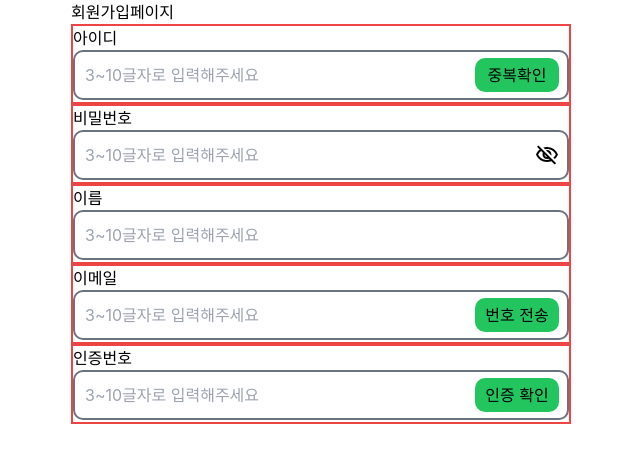
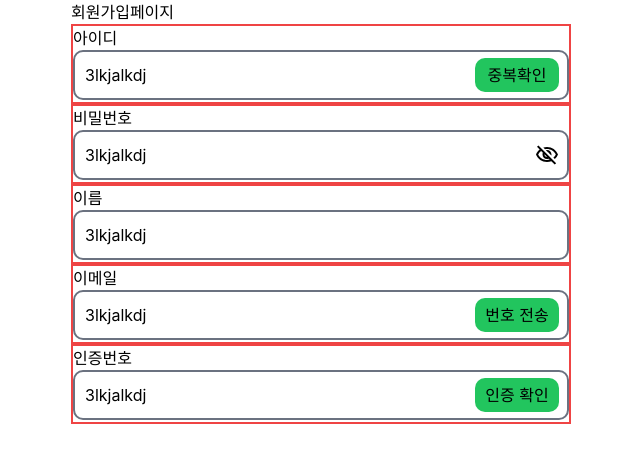
Before and after one commit to Stageus/CalenDuck-homepage, a React (Create React App) app: page /signup in a window 1280 px wide. Shown: the top 462 px of the page, without its empty margins (129-769 px from the left). Built offline with nearby package versions, Linux system fonts and the light colour scheme.

Commit message:
feat: add input validation utility

```diff
--- a/src/pages/SignUpPage.tsx
+++ b/src/pages/SignUpPage.tsx
@@ -5,25 +5,41 @@ const SignUpPage = () => {
   return (
     <>
       <h1>회원가입페이지</h1>
+
       <InputItem
         label="아이디"
         type="text"
         placeholder="3~10글자로 입력해주세요"
         extraBtn="중복확인"
+        inputValue="3lkjalkdj"
       />
-      <InputItem label="비밀번호" type="pw" placeholder="3~10글자로 입력해주세요" extraBtn="" />
-      <InputItem label="이름" type="text" placeholder="3~10글자로 입력해주세요" extraBtn="" />
+      <InputItem
+        label="비밀번호"
+        type="pw"
+        placeholder="3~10글자로 입력해주세요"
+        extraBtn=""
+        inputValue="3lkjalkdj"
+      />
+      <InputItem
+        label="이름"
+        type="text"
+        placeholder="3~10글자로 입력해주세요"
+        extraBtn=""
+        inputValue="3lkjalkdj"
+      />
       <InputItem
         label="이메일"
         type="email"
         placeholder="3~10글자로 입력해주세요"
         extraBtn="번호 전송"
+        inputValue="3lkjalkdj"
       />
       <InputItem
         label="인증번호"
         type="text"
         placeholder="3~10글자로 입력해주세요"
         extraBtn="인증 확인"
+        inputValue="3lkjalkdj"
       />
     </>
   );
--- a/src/shared/components/InputItem.tsx
+++ b/src/shared/components/InputItem.tsx
@@ -7,10 +7,17 @@ interface InputItemProps {
   label: string;
   type: string;
   placeholder: string;
+  inputValue: string;
   extraBtn: string;
 }
 
-const InputItem: React.FC<InputItemProps> = ({ label, type, placeholder, extraBtn }) => {
+const InputItem: React.FC<InputItemProps> = ({
+  label,
+  type,
+  placeholder,
+  inputValue,
+  extraBtn,
+}) => {
   const [toggle, setToggle] = useState(false);
   const clickToggleEvent = () => {
     setToggle(!toggle);
@@ -23,6 +30,7 @@ const InputItem: React.FC<InputItemProps> = ({ label, type, placeholder, extraBt
           className="w-[100%] h-[50px] relative border-solid border-2 border-gray-500 rounded-[10px] p-[10px]"
           type={type}
           placeholder={placeholder}
+          value={inputValue}
         />
         {type === "pw" && (
           <button className="absolute top-[13px] right-[10px]" onClick={clickToggleEvent}>
--- /dev/null
+++ b/src/shared/utils/ValidationUtil.tsx
@@ -0,0 +1,26 @@
+export const idValueValidation = (value: string) => {
+  const regex = /^[a-zA-Z0-9]{4,20}$/;
+  if (!regex.test(value)) {
+    alert("아이디는 4~20글자로 이루어져야 합니다.");
+    return false;
+  }
+  return true;
+};
+
+export const pwValueValidation = (value: string) => {
+  const regex = /^[^\s]{8,20}$/;
+  if (!regex.test(value)) {
+    alert("비밀번호는 8~20글자로 이루어져야 합니다.");
+    return false;
+  }
+  return true;
+};
+
+export const emailValueValidation = (value: string) => {
+  const regex = /^[^\s@]+@[a-zA-Z0-9.-]+\.[a-zA-Z]{2,}$/;
+  if (!regex.test(value)) {
+    alert("올바른 이메일 주소 형식이 아닙니다.");
+    return false;
+  }
+  return true;
+};
```
